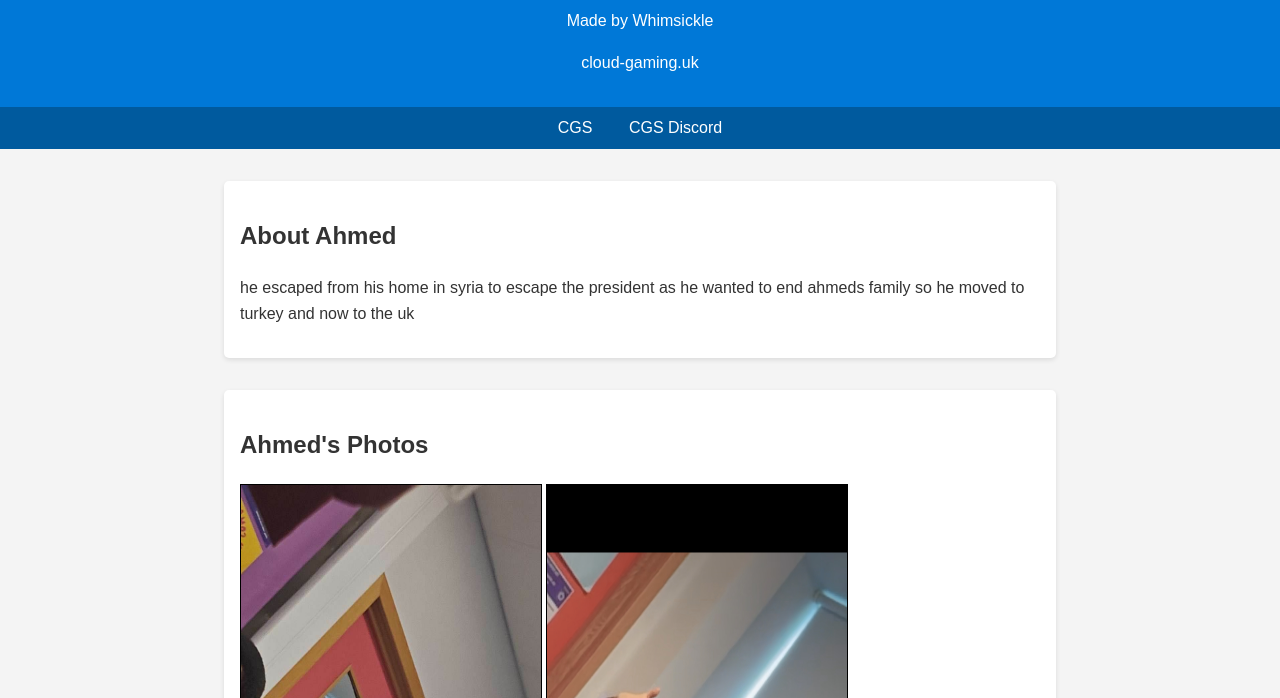
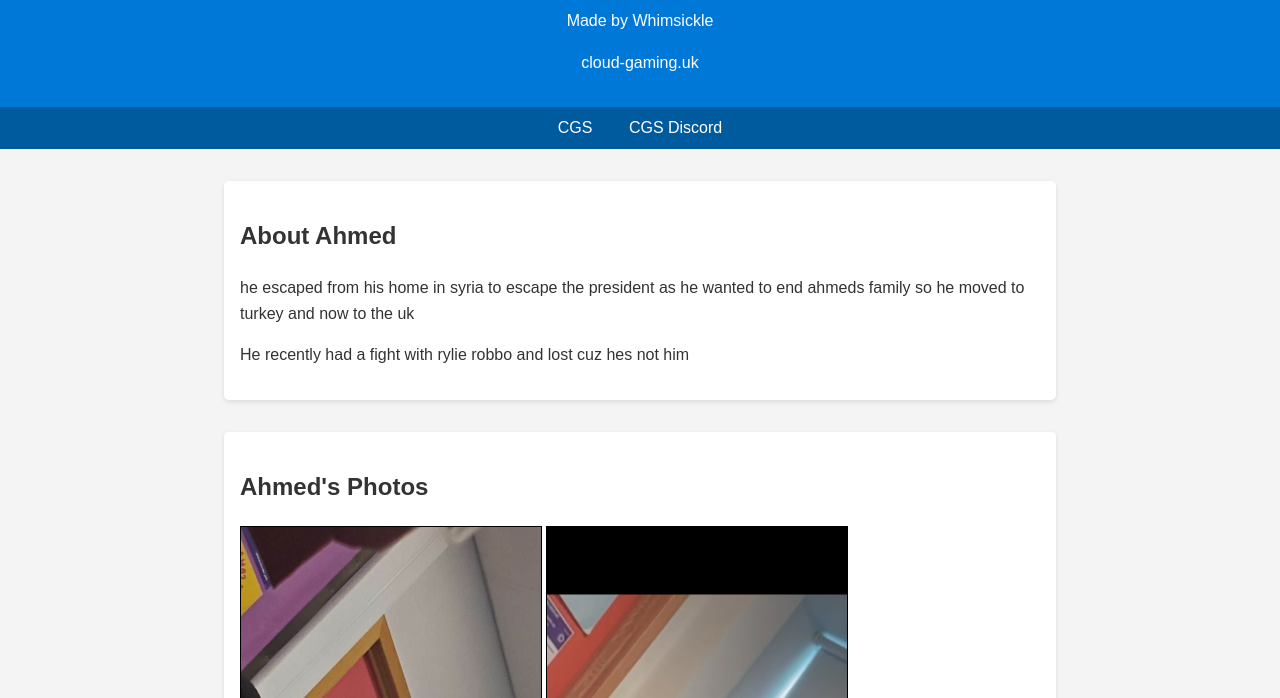
Before and after one commit to CloudGamingServices/ahmed, a plain HTML site: page index.html in a window 1280 px wide. Shown: the part 102-800 px from the top of the page. Drawn offline with Linux system fonts and the light colour scheme.

Commit message:
Update index.html
add more info

```diff
--- a/index.html
+++ b/index.html
@@ -62,6 +62,7 @@
     <section id="about">
         <h2>About Ahmed</h2>
         <p>he escaped from his home in syria to escape the president as he wanted to end ahmeds family so he moved to turkey and now to the uk</p>
+        <p>He recently had a fight with rylie robbo and lost cuz hes not him</p>
     </section>
         <section id="dreams">
         <h2>Ahmed's Photos</h2>
```
